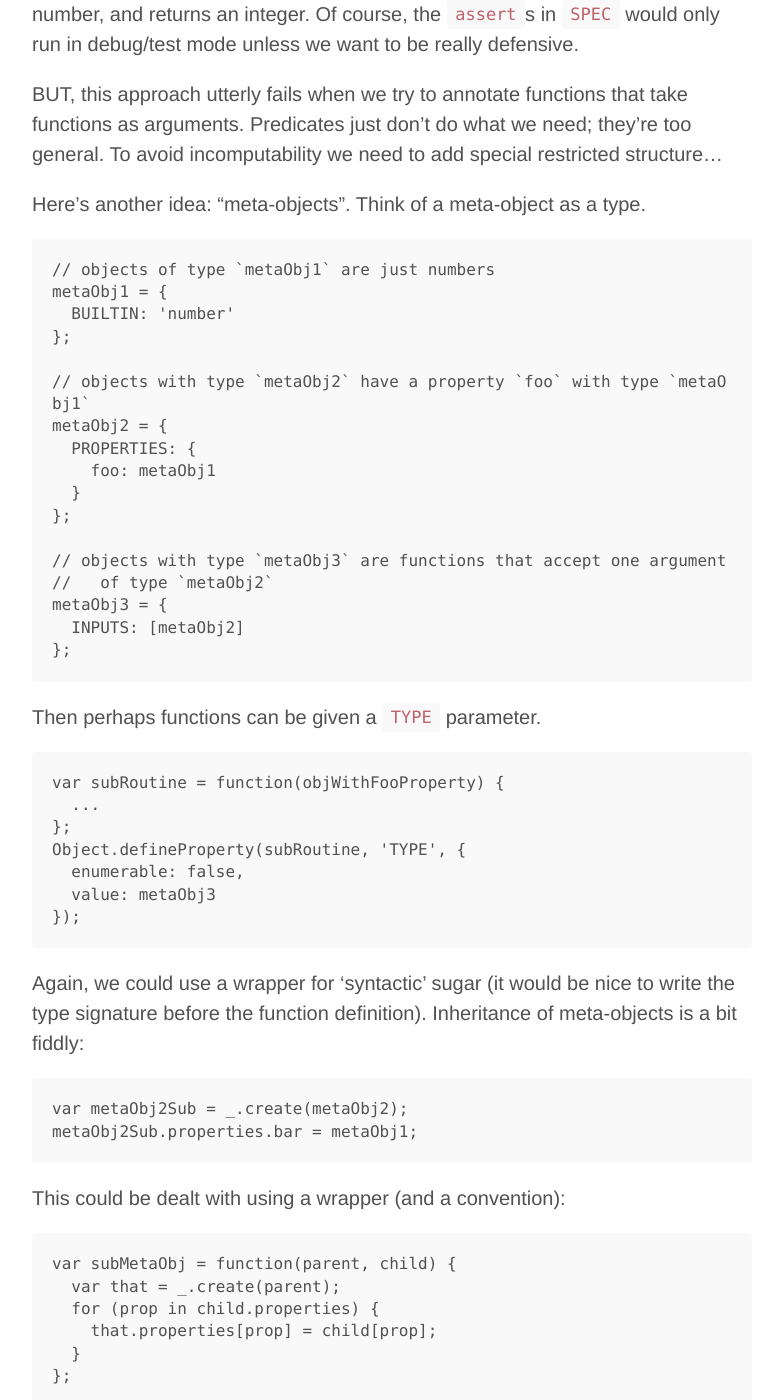
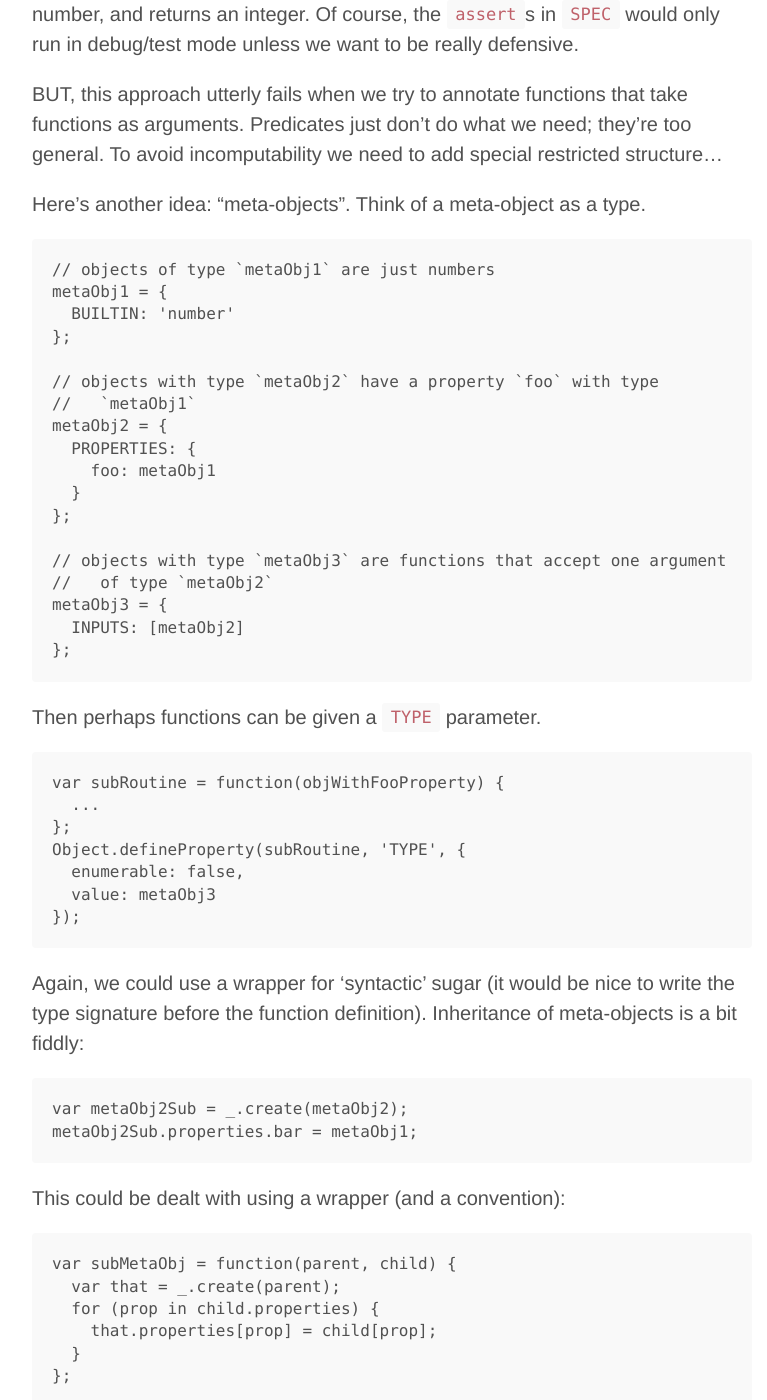
Before and after one commit to amacfie/amacfie.github.io, a Jekyll site: the page built from _posts/2015-08-16-js_type.md, in a window 1280 px wide and 1400 px high, scrolled down 5107 px. Shown: the whole window, without its empty margins (248-1015 px from the left). Built offline with Jekyll 4.4.1, drawn with Linux system fonts in a browser that asks for light colours; comment, search, counter and statistics services are not loaded; some of the changed text lies outside the part shown.

```diff
--- a/_posts/2015-08-16-js_type.md
+++ b/_posts/2015-08-16-js_type.md
@@ -224,7 +224,8 @@ Think of a meta-object as a type.
       BUILTIN: 'number'
     };
 
-    // objects with type `metaObj2` have a property `foo` with type `metaObj1`
+    // objects with type `metaObj2` have a property `foo` with type
+    //   `metaObj1`
     metaObj2 = {
       PROPERTIES: {
         foo: metaObj1
```
Also changed, not shown: other parts of _posts/2015-08-16-js_type.md (+2 -0 lines).
